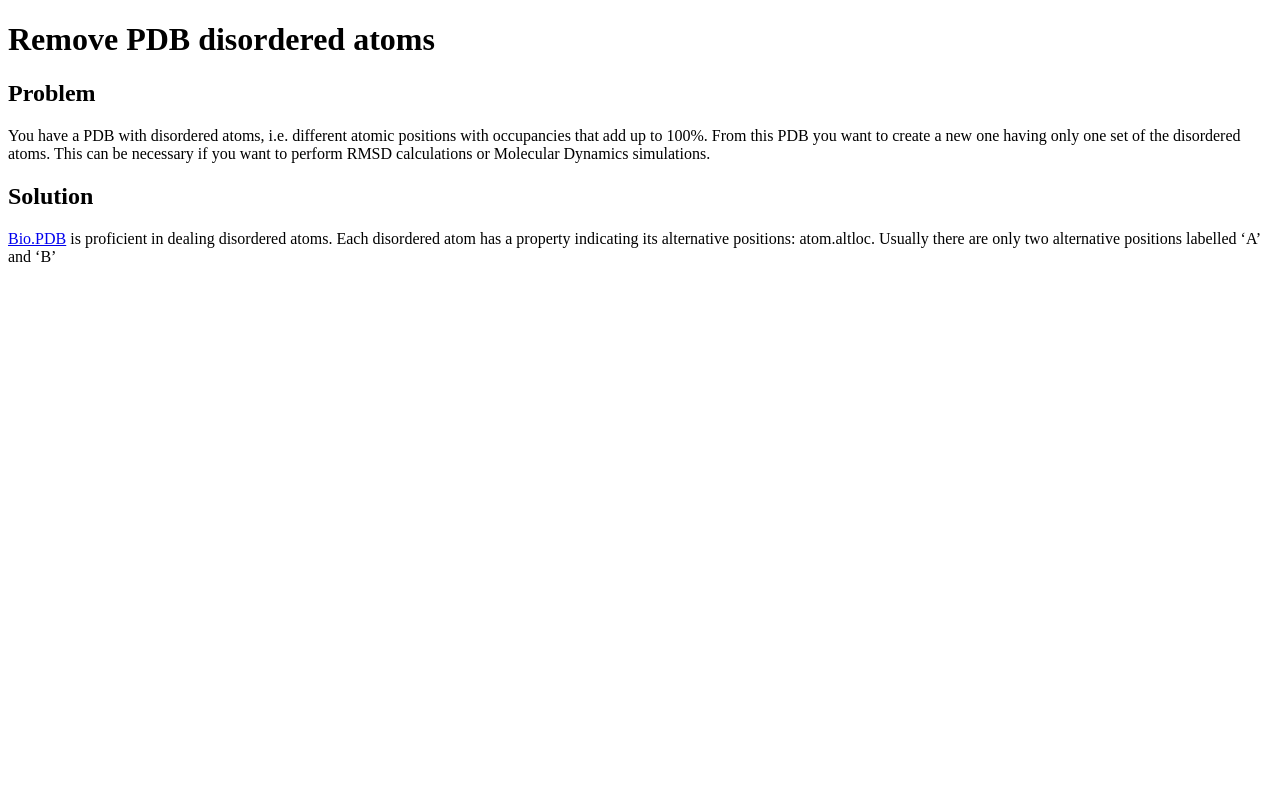
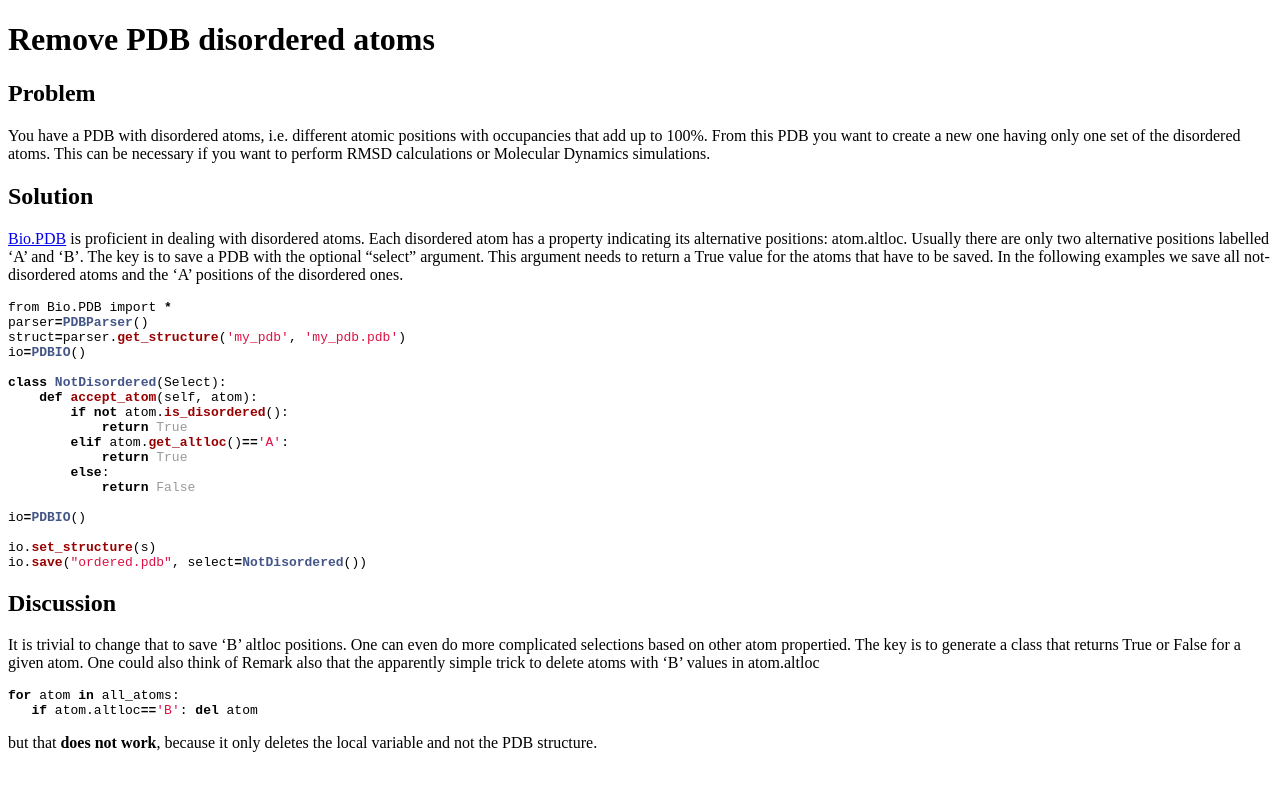
Before and after one commit to biopython/biopython.github.io, a Jekyll site: the page built from wiki/Remove_PDB_disordered_atoms.md, in a window 1280 px wide. Shown: the top 791 px of the page. Built offline with Jekyll 4.4.1, drawn with Linux system fonts in a browser that asks for light colours.

Commit message:
Change to wiki page

````diff
--- a/wiki/Remove_PDB_disordered_atoms.md
+++ b/wiki/Remove_PDB_disordered_atoms.md
@@ -19,6 +19,48 @@ Solution
 --------
 
 [Bio.PDB](http://biopython.org/DIST/docs/tutorial/Tutorial.html#htoc118 "wikilink")
-is proficient in dealing disordered atoms. Each disordered atom has a
-property indicating its alternative positions: atom.altloc. Usually
-there are only two alternative positions labelled 'A' and 'B'
+is proficient in dealing with disordered atoms. Each disordered atom has
+a property indicating its alternative positions: atom.altloc. Usually
+there are only two alternative positions labelled 'A' and 'B'. The key
+is to save a PDB with the optional "select" argument. This argument
+needs to return a True value for the atoms that have to be saved. In the
+following examples we save all not-disordered atoms and the 'A'
+positions of the disordered ones.
+
+``` python
+from Bio.PDB import *
+parser=PDBParser()
+struct=parser.get_structure('my_pdb', 'my_pdb.pdb')
+io=PDBIO()
+
+class NotDisordered(Select):
+    def accept_atom(self, atom):
+        if not atom.is_disordered():
+            return True
+        elif atom.get_altloc()=='A':
+            return True
+        else:
+            return False
+
+io=PDBIO()
+
+io.set_structure(s)
+io.save("ordered.pdb", select=NotDisordered())
+```
+
+Discussion
+----------
+
+It is trivial to change that to save 'B' altloc positions. One can even
+do more complicated selections based on other atom propertied. The key
+is to generate a class that returns True or False for a given atom. One
+could also think of Remark also that the apparently simple trick to
+delete atoms with 'B' values in atom.altloc
+
+``` python
+for atom in all_atoms:
+   if atom.altloc=='B': del atom
+```
+
+but that **does not work**, because it only deletes the local variable
+and not the PDB structure.
````
Also changed, not shown: 1 other file.
